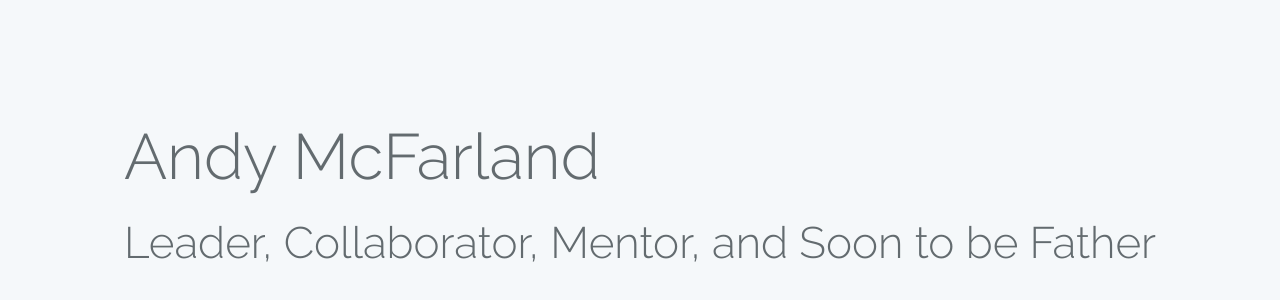
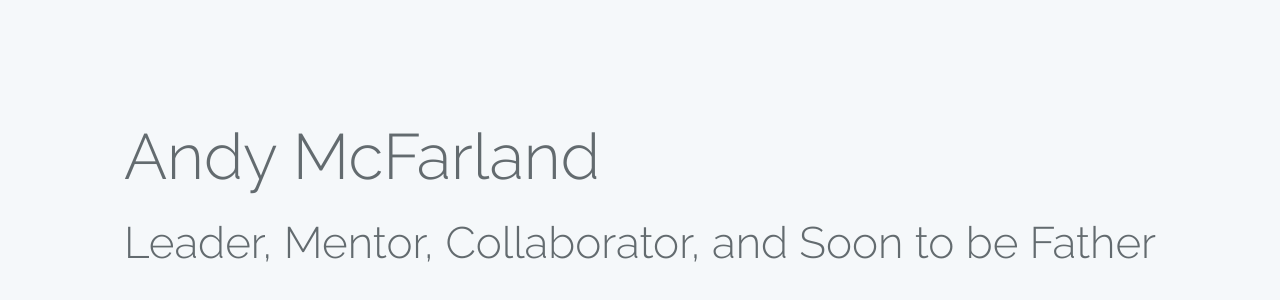
Before and after one commit to andalf/andalf.github.io, a plain HTML site: page index.html in a window 1280 px wide. Shown: the part 208-508 px from the top of the page. Drawn offline with Linux system fonts and the light colour scheme.

Commit message:
Slight change to tagline

```diff
--- a/index.html
+++ b/index.html
@@ -15,7 +15,7 @@
 
     <header>
         <div class="logo">Andy McFarland</div>
-        <div class="tagline">Leader, Collaborator, Mentor, and Soon to be Father</div>
+        <div class="tagline">Leader, Mentor, Collaborator, and Soon to be Father</div>
 
 
 
```
